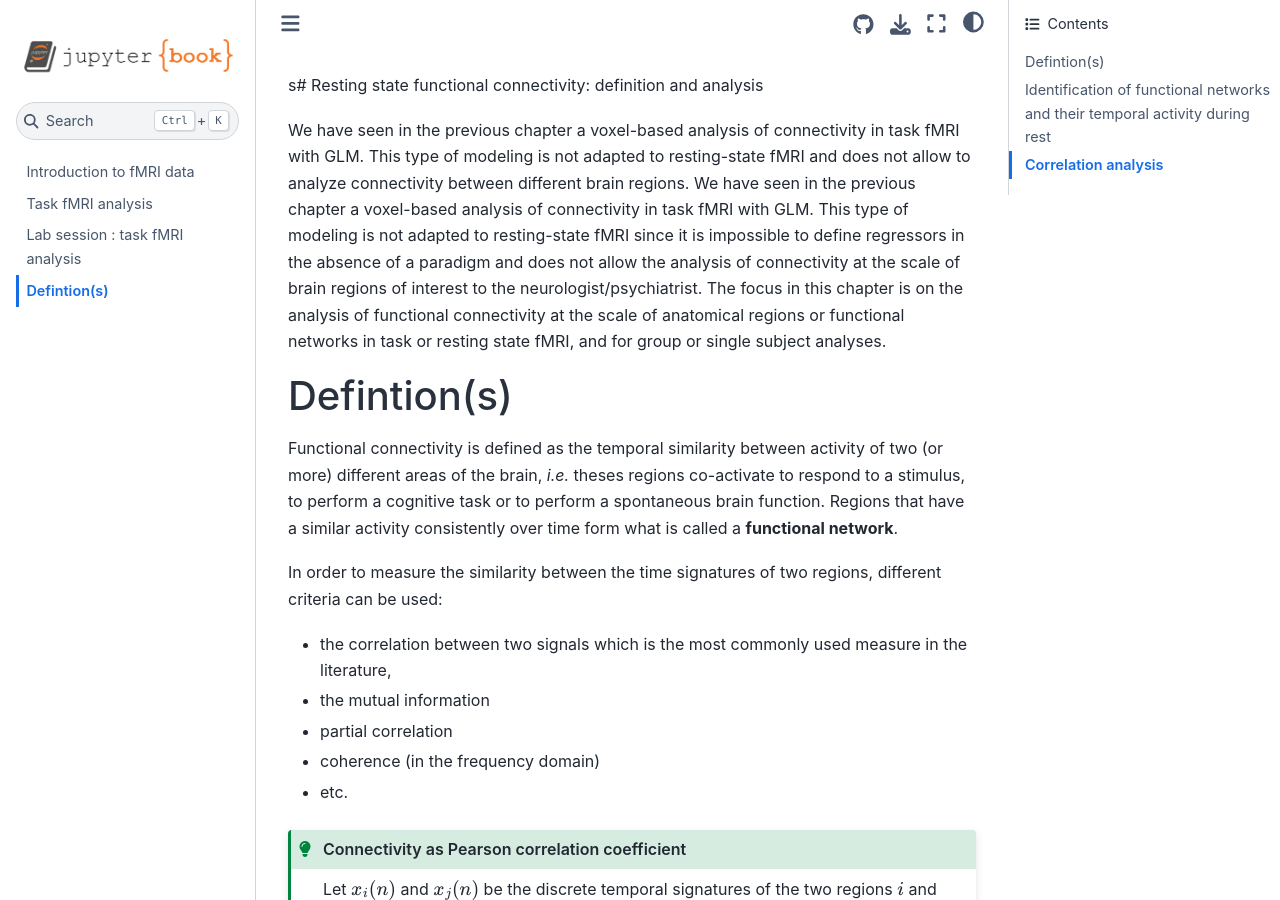
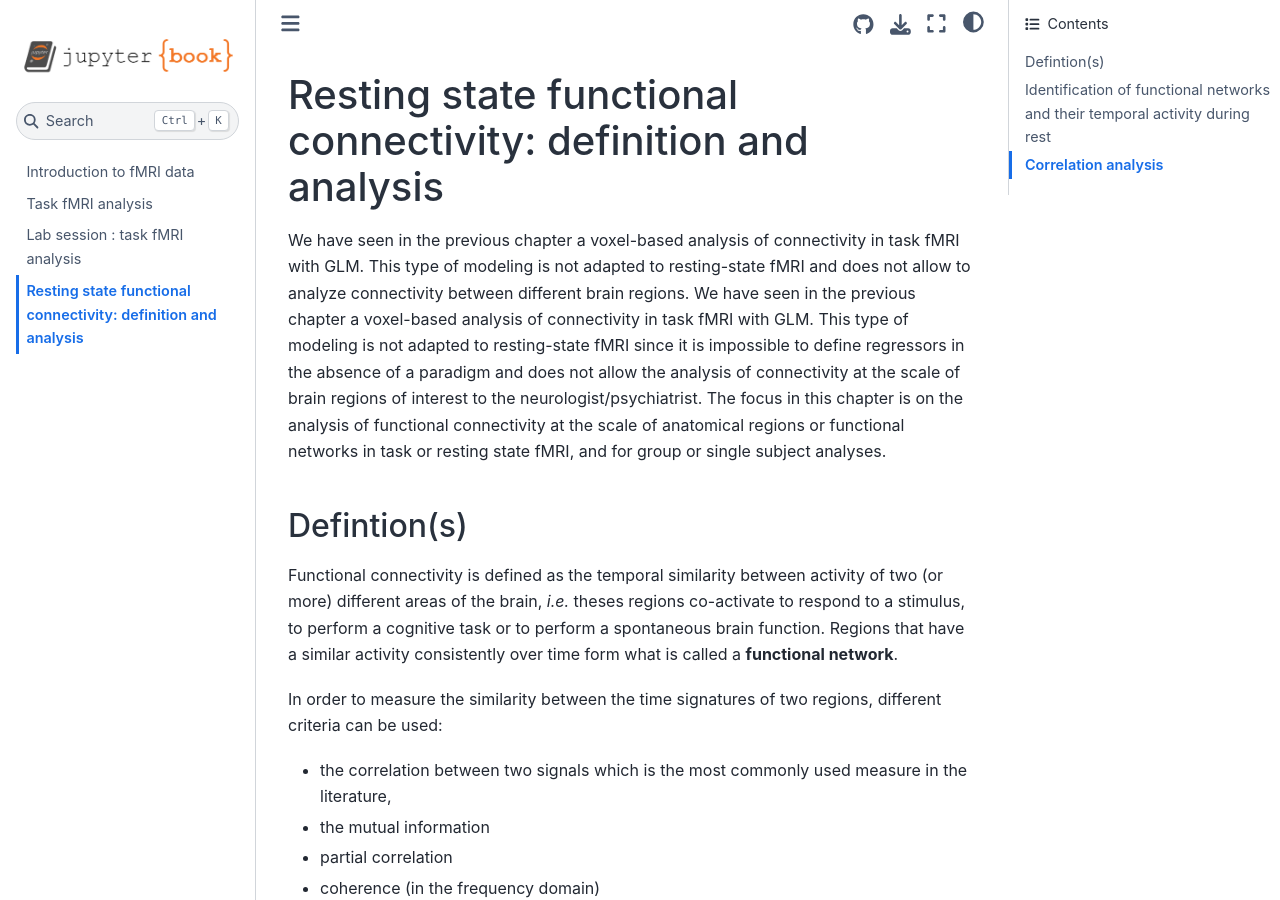
Before and after one commit to cmeillier/fMRI_processing, a Jupyter Book: the page built from FC.md, in a window 1280 px wide and 900 px high. Built offline with Jupyter Book 1.0.4 settings and Sphinx 7.4.7 and the Sphinx Book theme 1.1.4, drawn with Linux system fonts in a browser that asks for light colours.

Commit message:
typo FC.md

```diff
--- a/FC.md
+++ b/FC.md
@@ -1,4 +1,4 @@
-s# Resting state functional connectivity: definition and analysis
+# Resting state functional connectivity: definition and analysis
 
 We have seen in the previous chapter a voxel-based analysis of connectivity in task fMRI with GLM. This type of modeling is not adapted to resting-state fMRI and does not allow to analyze connectivity between different brain regions. We have seen in the previous chapter a voxel-based analysis of connectivity in task fMRI with GLM. This type of modeling is not adapted to resting-state fMRI since it is impossible to define regressors in the absence of a paradigm and does not allow the analysis of connectivity at the scale of brain regions of interest to the neurologist/psychiatrist. The focus in this chapter is on the analysis of functional connectivity at the scale of anatomical regions or functional networks in task or resting state fMRI, and for group or single subject analyses.
 
```
